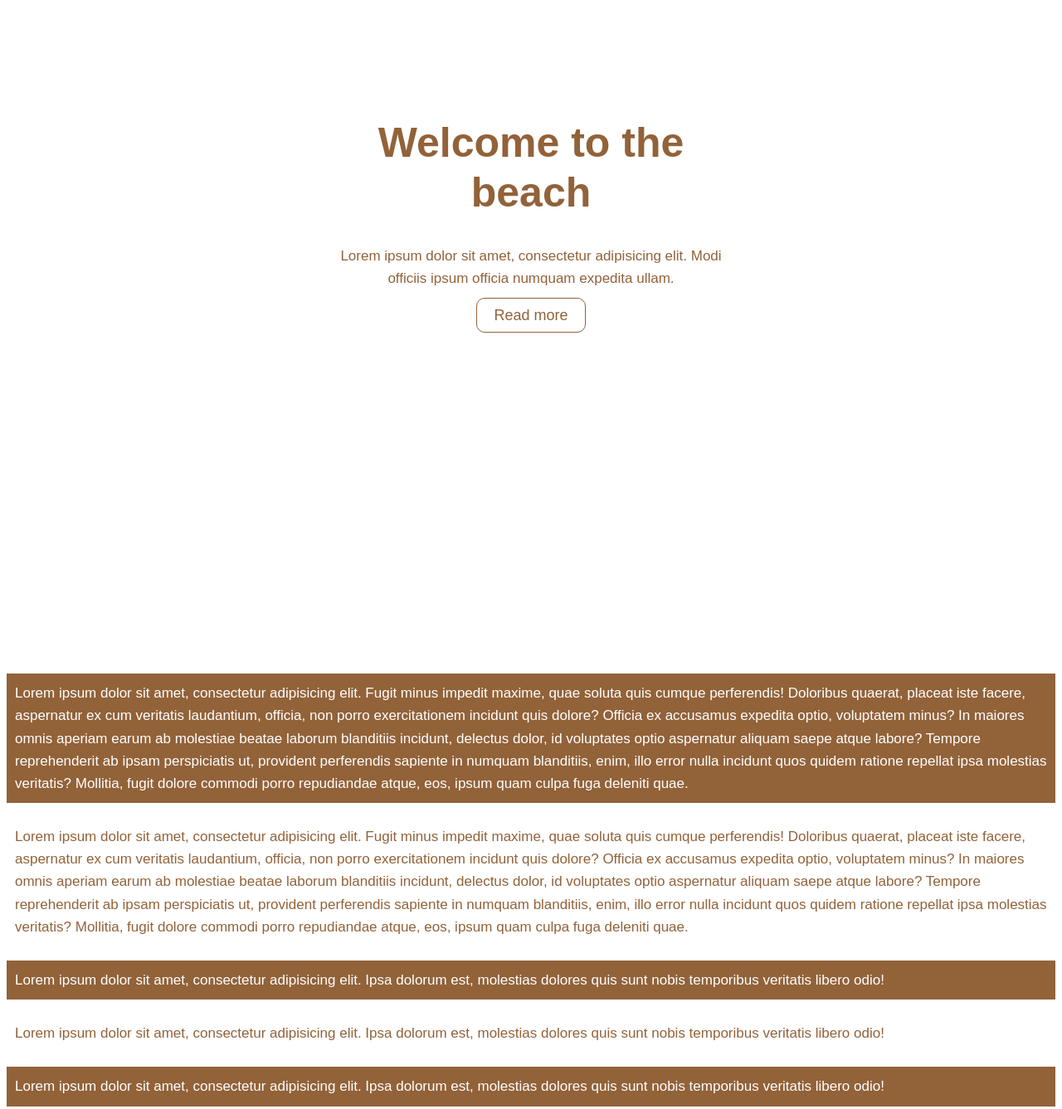
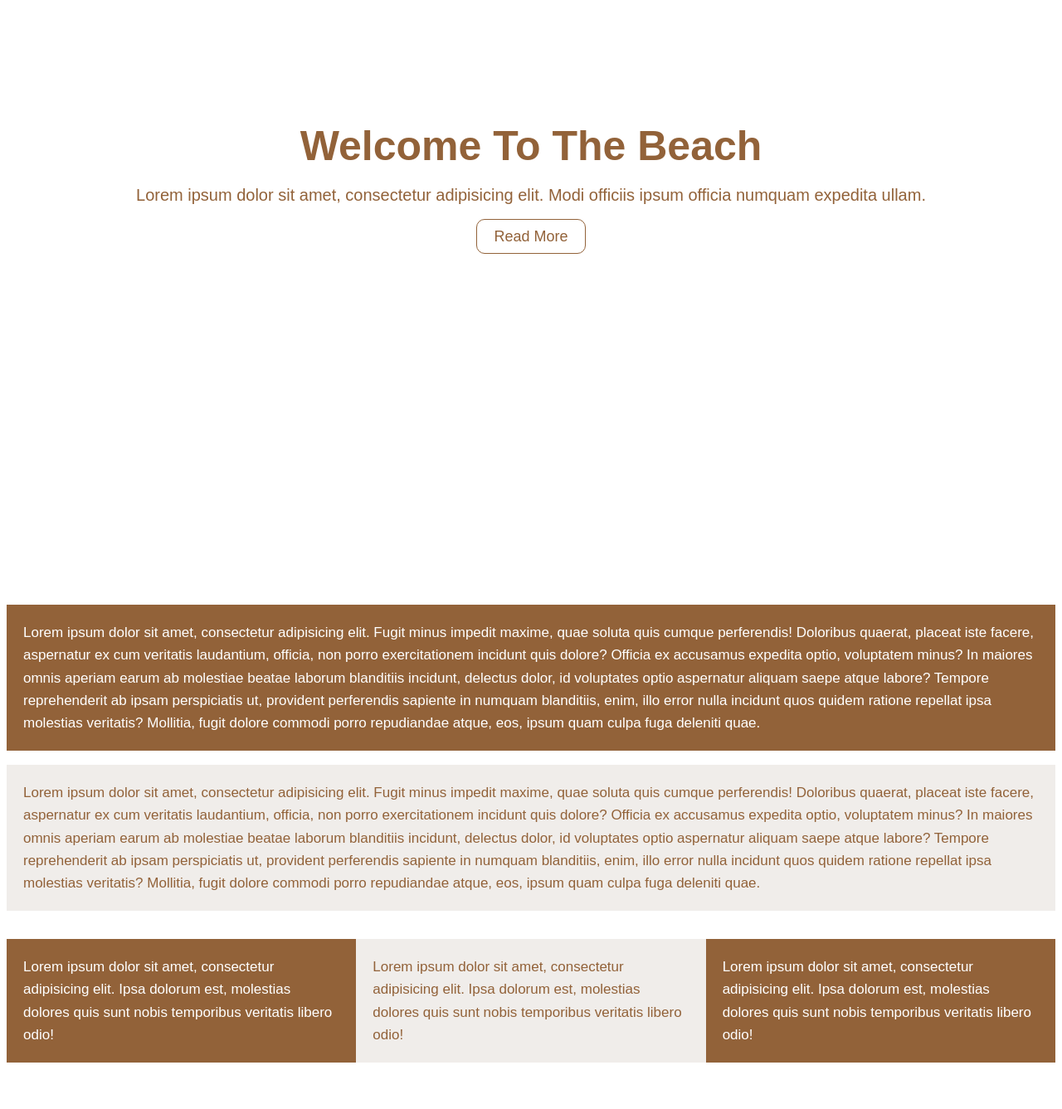
Before and after one commit to VasylUlianovskyi/Fullscreen_Landing, a plain HTML site: page index.html in a window 1280 px wide. Shown: the part 300-1637 px from the top of the page at 83% size. After the commit the page ends 1606 px from the top, so only its background shows below. Drawn offline with Linux system fonts and the light colour scheme.

Commit message:
Final version Fullscreeen Landing

```diff
--- a/css/style.css
+++ b/css/style.css
@@ -3,42 +3,66 @@ body {
   font-size: 17px;
   color: #926239;
   line-height: 1.6;
+  background-color: #ffffff;
 }
 
 header {
 
   text-align: center;
-  padding: 400px;
+  margin: 420px 0px 420px 0px;
+  padding-bottom: 10px;
+  white-space: nowrap;
+  overflow: hidden;
+  /* text-overflow: clip; */
+
 }
 
 h1 {
   font-size: 50px;
-  line-height: 1.2;
+  line-height: 0.9;
   font: bold;
+  text-transform: capitalize;
+  margin-bottom: 0;
 
+}
+
+.sub-title {
+  font-size: 20px;
 }
 
 p {
   font-size: 17px;
+
 }
 
 a {
   font-size: 18px;
   text-decoration: none;
+  text-transform: capitalize;
   color: inherit;
   border: #926239 1px solid;
   padding: 10px 20px;
   border-radius: 10px;
+  margin-top: 20px;
+}
+
+.linkbut:hover {
+  background-color: #926239;
+  color: white;
 }
 
 .background {
   background-color: #926239;
   color: white;
-  padding: 10px;
+  padding: 20px;
 }
 
 .descript {
   color: #926239;
-  padding: 10px;
-  background-color: #ffffff;
+  padding: 20px;
+  background-color: #f0edea;
 }
+
+.grid {
+  display: flex;
+}
--- a/index.html
+++ b/index.html
@@ -9,11 +9,11 @@
   <body>
     <header>
       <h1>Welcome to the beach</h1>
-      <p>
+      <p class="sub-title">
         Lorem ipsum dolor sit amet, consectetur adipisicing elit. Modi officiis
         ipsum officia numquam expedita ullam.
       </p>
-      <a href="#">Read more</a>
+      <a class="linkbut" href="#">Read more</a>
     </header>
     <section>
       <p class="background">
@@ -47,7 +47,7 @@
         quae.
       </p>
     </section>
-    <section>
+    <section class="grid">
       <p class="background">
         Lorem ipsum dolor sit amet, consectetur adipisicing elit. Ipsa dolorum
         est, molestias dolores quis sunt nobis temporibus veritatis libero odio!
```
